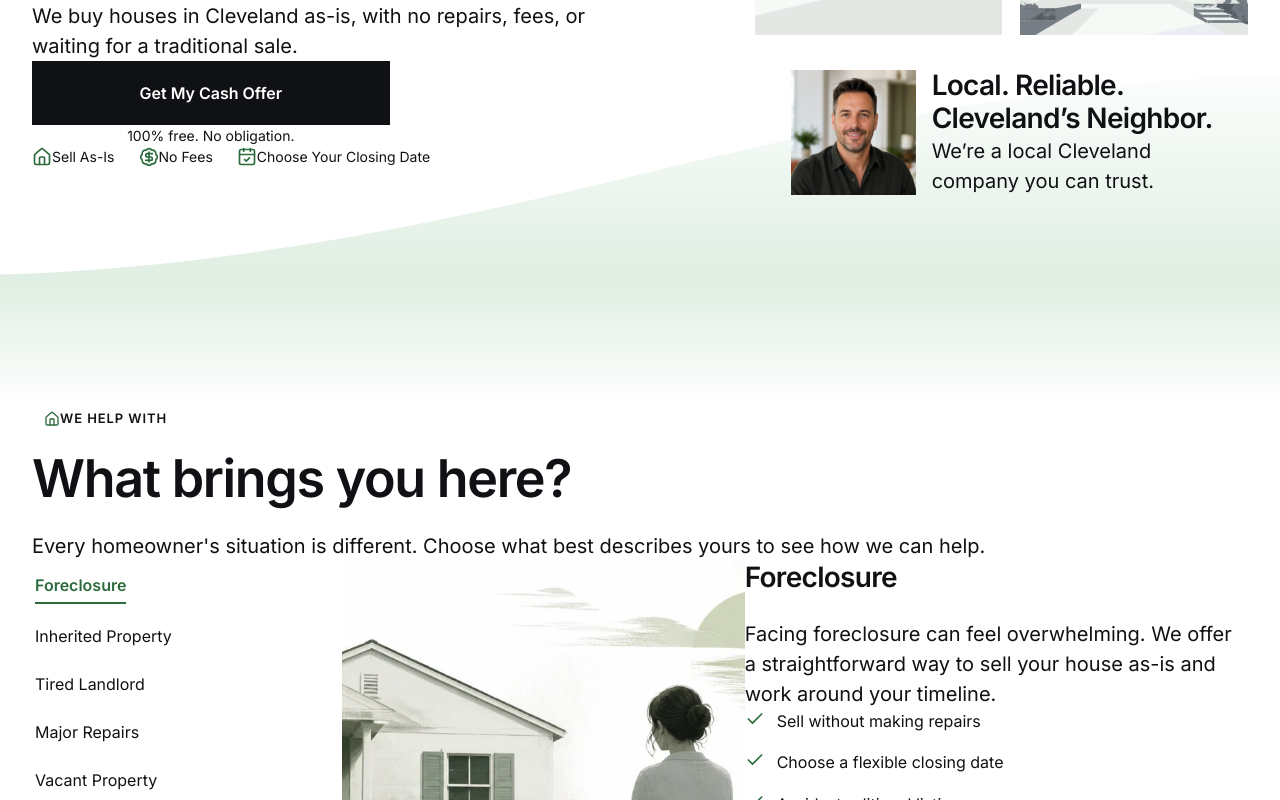
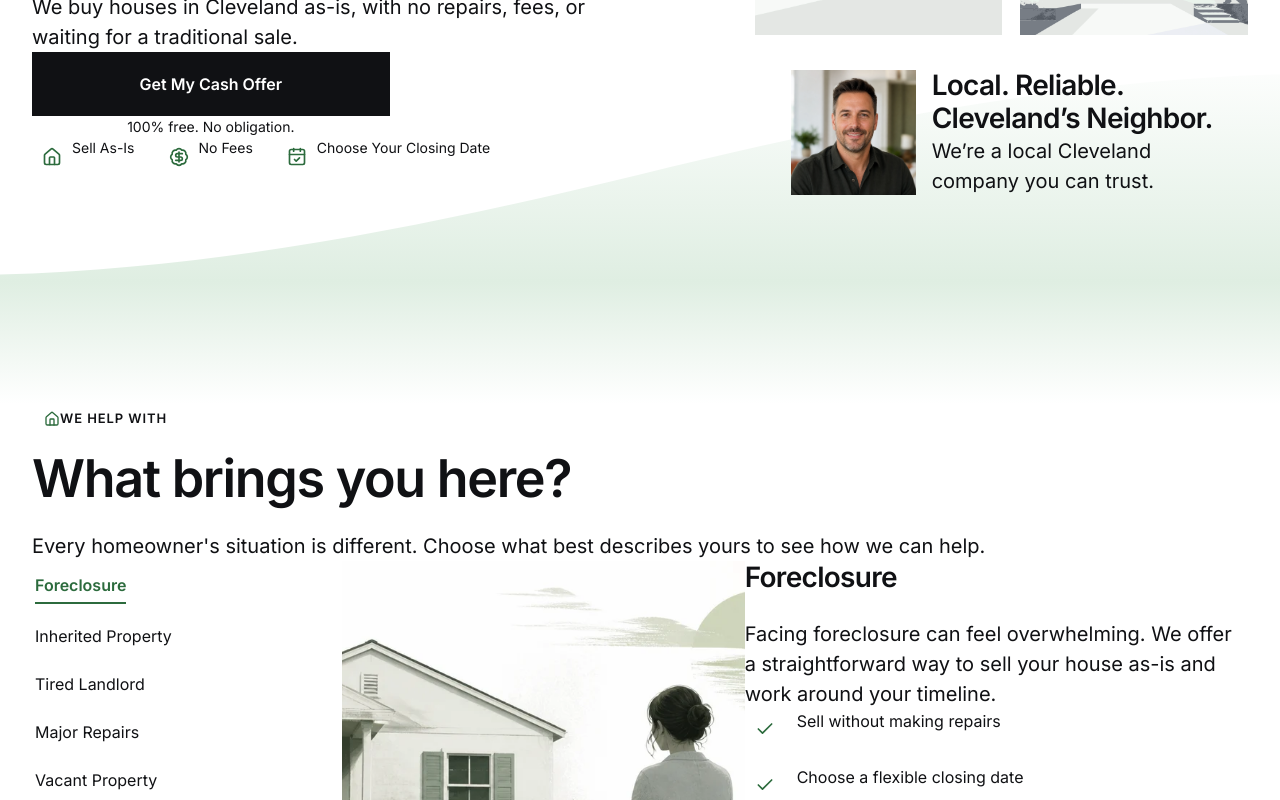
Before and after one commit to YHICAdmin/your-house-in-cash, a Next.js app: page / in a window 1280 px wide. Shown: the part 440-1240 px from the top of the page. Built offline with nearby package versions, Linux system fonts and the light colour scheme.

Commit message:
feat: add shared icon container

```diff
--- a/src/components/area/area-hero.module.css
+++ b/src/components/area/area-hero.module.css
@@ -82,12 +82,6 @@
   display: flex;
   align-items: flex-start;
   gap: var(--spacing-xs);
-}
-
-.benefits svg {
-  flex: 0 0 var(--icon-medium);
-  margin-top: 0.0625rem;
-  color: var(--color-brand-dark);
 }
 
 .benefits span {
--- a/src/components/area/area-hero.tsx
+++ b/src/components/area/area-hero.tsx
@@ -6,6 +6,7 @@ import {
   MapPin,
 } from "lucide-react";
 import { Button } from "@/components/ui/button";
+import { IconContainer } from "@/components/ui/icon-container";
 import { SectionLabel } from "@/components/ui/section-label";
 import styles from "./area-hero.module.css";
 
@@ -44,7 +45,7 @@ export function AreaHero({ city }: AreaHeroProps) {
           <ul className={styles.benefits}>
             {benefits.map(({ icon: Icon, label }) => (
               <li key={label} className="text-body-small">
-                <Icon aria-hidden="true" size={20} />
+                <IconContainer icon={Icon} aria-hidden="true" />
                 <span>{label}</span>
               </li>
             ))}
--- a/src/components/area/area-reviews.module.css
+++ b/src/components/area/area-reviews.module.css
@@ -180,11 +180,6 @@
   gap: var(--spacing-xs);
 }
 
-.trustIcon {
-  flex: 0 0 var(--icon-medium);
-  color: var(--color-brand-dark);
-}
-
 .trustMessage {
   color: var(--color-text-primary);
 }
--- a/src/components/area/area-reviews.tsx
+++ b/src/components/area/area-reviews.tsx
@@ -1,4 +1,5 @@
 import { ShieldCheck, Star } from "lucide-react";
+import { IconContainer } from "@/components/ui/icon-container";
 import { SectionLabel } from "@/components/ui/section-label";
 import { TextLink } from "@/components/ui/text-link";
 import { ReviewsCarousel } from "./reviews-carousel";
@@ -74,12 +75,7 @@ export function AreaReviews() {
 
         <div className={styles.footer}>
           <div className={styles.trustGroup}>
-            <ShieldCheck
-              className={styles.trustIcon}
-              size={20}
-              aria-hidden="true"
-              focusable="false"
-            />
+            <IconContainer icon={ShieldCheck} aria-hidden="true" />
             <span className={`${styles.trustMessage} text-body-small`}>
               Real people. Real experiences. Real results.
             </span>
--- a/src/components/area/area-situations.module.css
+++ b/src/components/area/area-situations.module.css
@@ -129,11 +129,6 @@
   gap: 12px;
 }
 
-.benefits svg {
-  flex: 0 0 var(--icon-medium);
-  color: var(--color-brand-dark);
-}
-
 .contactOption {
   display: flex;
   min-width: 0;
--- a/src/components/area/situation-explorer.tsx
+++ b/src/components/area/situation-explorer.tsx
@@ -3,6 +3,7 @@
 import Image from "next/image";
 import { Check, MessageCircle } from "lucide-react";
 import { useState } from "react";
+import { IconContainer } from "@/components/ui/icon-container";
 import { TextLink } from "@/components/ui/text-link";
 import styles from "./area-situations.module.css";
 
@@ -217,7 +218,7 @@ export function SituationExplorer({
           <ul className={styles.benefits}>
             {selected.benefits.map((benefit) => (
               <li key={benefit} className="text-body">
-                <Check aria-hidden="true" size={20} />
+                <IconContainer icon={Check} aria-hidden="true" />
                 <span>{benefit}</span>
               </li>
             ))}
--- /dev/null
+++ b/src/components/ui/icon-container.module.css
@@ -0,0 +1,13 @@
+.container {
+  display: inline-flex;
+  width: 40px;
+  height: 40px;
+  flex: 0 0 40px;
+  align-items: center;
+  justify-content: center;
+  border: 0;
+  border-radius: var(--radius-pill);
+  background: var(--color-brand-light);
+  color: var(--color-brand-dark);
+  box-shadow: none;
+}
--- /dev/null
+++ b/src/components/ui/icon-container.tsx
@@ -0,0 +1,21 @@
+import type { HTMLAttributes } from "react";
+import type { LucideIcon } from "lucide-react";
+import styles from "./icon-container.module.css";
+
+type IconContainerProps = HTMLAttributes<HTMLSpanElement> & {
+  icon: LucideIcon;
+};
+
+export function IconContainer({
+  icon: Icon,
+  className,
+  ...props
+}: IconContainerProps) {
+  const containerClassName = `${styles.container}${className ? ` ${className}` : ""}`;
+
+  return (
+    <span {...props} className={containerClassName}>
+      <Icon size={20} focusable="false" />
+    </span>
+  );
+}
```
